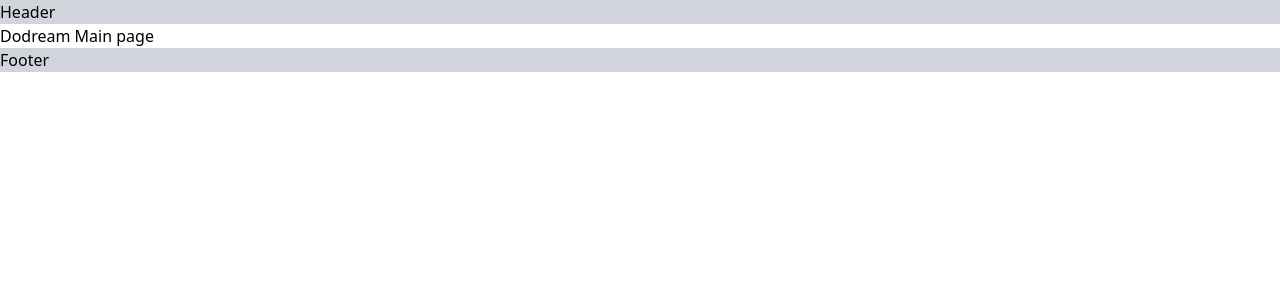
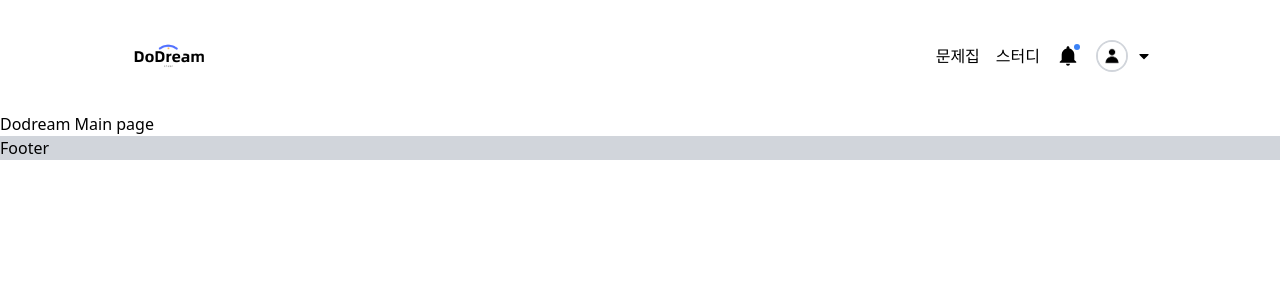
Before and after one commit to DoDreamTeam/Frontend, a React (Create React App) app: page / in a window 1280 px wide. Shown: the top 300 px of the page. Built offline with nearby package versions, Linux system fonts and the light colour scheme.

Commit message:
design: Header style (#4)
- Header design을 추가했습니다
- 알람 컴포넌트를 추가하고, dummy data를 사용하여 알람 UI를 구현했습니다.

```diff
--- a/src/components/layouts/Header.jsx
+++ b/src/components/layouts/Header.jsx
@@ -1,7 +1,132 @@
-import React from "react";
+import React, { useState } from "react";
+import logo from "../../assets/logo.png";
+import defaultProfile from "../../assets/default_profile.jpg";
+import { IoMdNotifications } from "react-icons/io";
+import { FaCaretDown } from "react-icons/fa";
+import { useNavigate } from "react-router-dom";
+import NotificationMenu from "../notification/NotificationMenu";
 
 const Header = () => {
-  return <div className="bg-gray-300">Header</div>;
+  const navigate = useNavigate();
+  const [menuOpen, setMenuOpen] = useState(false);
+  const [notificationOpen, setNotificationOpen] = useState(false);
+
+  // 알람 dummy data (추후 삭제 예정)
+  const notifications = [
+    {
+      message: "[정처기 실기 대비] 문제집에 새로운 댓글이  달렸습니다!",
+      read: false,
+    },
+    {
+      message: "[정처기 실기 스터디] 누군가 스터디 가입 승인을 요청했습니다.",
+      read: true,
+    },
+    {
+      message: "[정처기 실기 스터디] 누군가 스터디 가입 승인을 요청했습니다.",
+      read: true,
+    },
+    {
+      message: "[면접 대비 스터디] 스터디 인증글에 새로운 댓글이  달렸습니다!",
+      read: false,
+    },
+  ];
+
+  const toggleMenu = () => {
+    setMenuOpen(!menuOpen);
+  };
+
+  const toggleNotifications = () => {
+    setNotificationOpen(!notificationOpen);
+  };
+
+  const handleMenuClick = (path) => {
+    setMenuOpen(false);
+    navigate(path);
+  };
+
+  return (
+    <header className="flex justify-center items-center px-8 py-4 bg-white w-full">
+      <div className="flex justify-between items-center w-full max-w-screen-lg">
+        <div
+          className="flex items-center cursor-pointer"
+          onClick={() => navigate("/")}
+        >
+          <img src={logo} alt="logo" className="h-20" />
+        </div>
+
+        <div className="flex items-center space-x-4">
+          <span
+            className="cursor-pointer hover:text-blue-400"
+            onClick={() => navigate("/book")}
+          >
+            문제집
+          </span>
+          <span
+            className="cursor-pointer hover:text-blue-400"
+            onClick={() => navigate("/study")}
+          >
+            스터디
+          </span>
+          <div className="relative flex items-center">
+            <span
+              className="relative cursor-pointer hover:text-blue-400"
+              onClick={toggleNotifications}
+            >
+              <IoMdNotifications className="w-6 h-6" />
+              {/* 안 읽은 알람이 존재하는 경우*/}
+              {notifications.some((notification) => !notification.read) && (
+                <span className="absolute top-0 right-0 w-1.5 h-1.5 bg-blue-500 rounded-full transform -translate-y-1.0" />
+              )}
+            </span>
+            {notificationOpen && (
+              <NotificationMenu
+                notifications={notifications}
+                closeMenu={toggleNotifications}
+              />
+            )}
+          </div>
+          <div className="relative flex items-center">
+            <img
+              src={defaultProfile}
+              alt="Profile"
+              className="w-8 h-8 rounded-full cursor-pointer border-2 border-gray-300"
+              onClick={toggleMenu}
+            />
+            <span className="ml-2 cursor-pointer" onClick={toggleMenu}>
+              <FaCaretDown />
+            </span>
+            {menuOpen && (
+              <div className="absolute right-0 top-10 mt-2 w-48 bg-white border border-gray-200 rounded-lg shadow-lg">
+                <ul className="py-1">
+                  <li
+                    className="px-4 py-2 hover:bg-gray-100 cursor-pointer"
+                    onClick={() => handleMenuClick("/book/create")}
+                  >
+                    문제집 만들기
+                  </li>
+                  <li
+                    className="px-4 py-2 hover:bg-gray-100 cursor-pointer"
+                    onClick={() => handleMenuClick("/study/create")}
+                  >
+                    스터디 만들기
+                  </li>
+                  <li
+                    className="px-4 py-2 hover:bg-gray-100 cursor-pointer"
+                    onClick={() => handleMenuClick("/:userId")}
+                  >
+                    마이페이지
+                  </li>
+                  <li className="px-4 py-2 hover:bg-gray-100 cursor-pointer">
+                    로그아웃
+                  </li>
+                </ul>
+              </div>
+            )}
+          </div>
+        </div>
+      </div>
+    </header>
+  );
 };
 
 export default Header;
--- /dev/null
+++ b/src/components/notification/NotificationMenu.jsx
@@ -0,0 +1,41 @@
+import React from "react";
+import { FaTimes } from "react-icons/fa";
+import { MdOutlineAccessAlarms } from "react-icons/md";
+
+const NotificationMenu = ({ notifications, closeMenu }) => {
+  return (
+    <div className="absolute right-0 top-10 mt-2 w-96 bg-white border border-gray-200 rounded-lg shadow-lg">
+      <div className="flex justify-between items-center p-2 border-b m-2">
+        <span className="font-semibold">알람</span>
+        <button
+          onClick={closeMenu}
+          className="text-gray-600 hover:text-gray-800 ml-2"
+        >
+          <FaTimes />
+        </button>
+      </div>
+      <ul className="py-1">
+        {notifications.map((notification, index) => (
+          <li
+            key={index}
+            className={`flex items-center px-4 py-2 hover:bg-gray-100 cursor-pointer ${
+              notification.read ? "bg-transparent" : "bg-blue-100"
+            }`}
+          >
+            <span className="mr-3">
+              <MdOutlineAccessAlarms />
+            </span>
+            <div className="flex-1 m-3">
+              <div className="flex justify-between items-center">
+                <span className="mr-1 text-s">{notification.message}</span>
+                <span className="text-xs text-gray-500">20시간 전</span>
+              </div>
+            </div>
+          </li>
+        ))}
+      </ul>
+    </div>
+  );
+};
+
+export default NotificationMenu;
```
